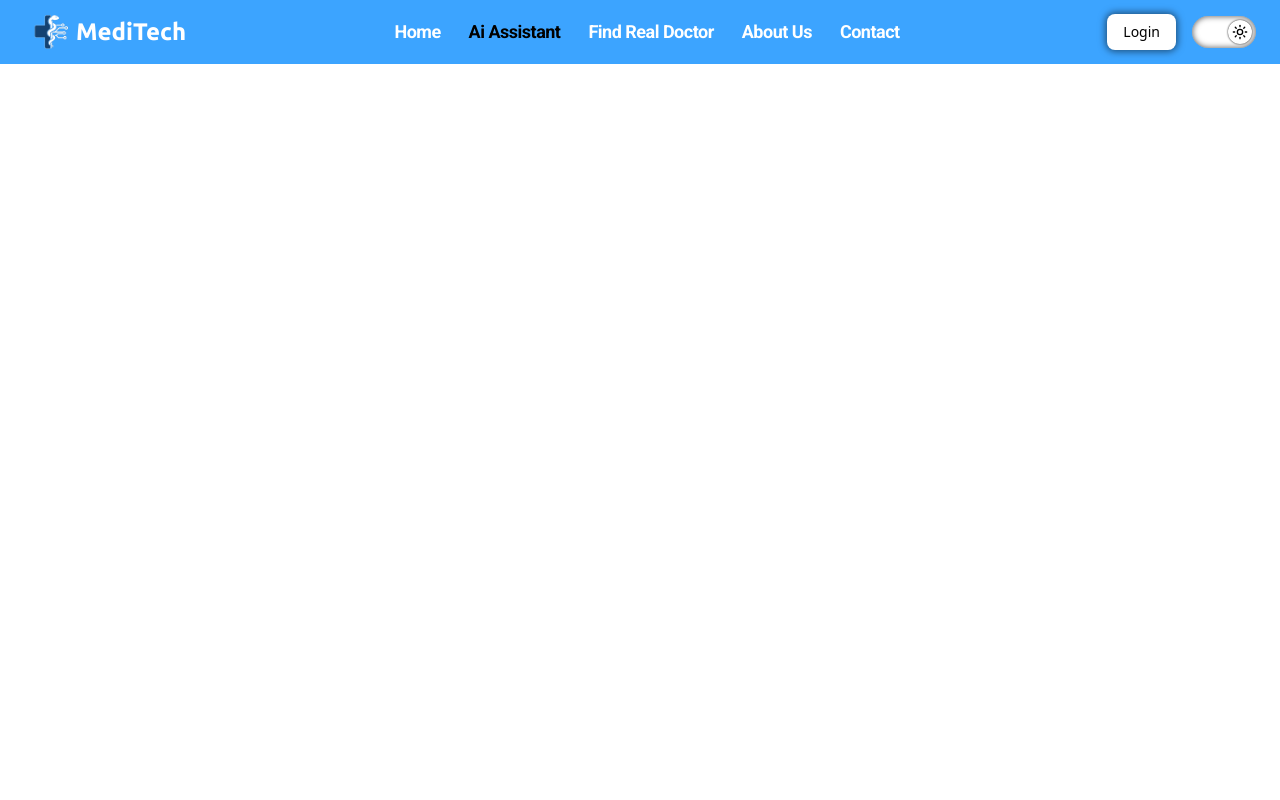
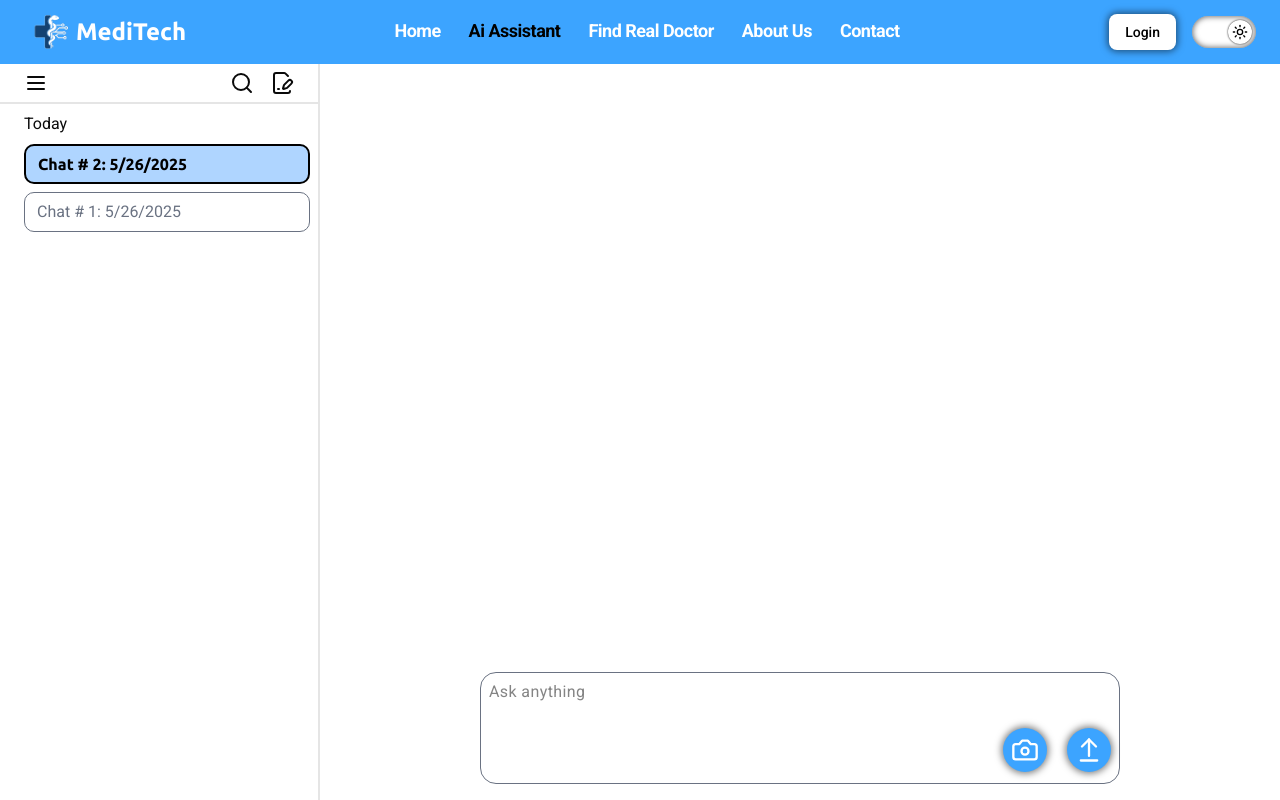
Before and after one commit to tahseen-haider/ai_medical_healthcare, a Next.js app: page /assistant in a window 1280 px wide. Built offline with nearby package versions, Linux system fonts and the light colour scheme; no server answers.

Commit message:
chat ui designing. paused for final terms 8th semester

```diff
--- a/app/assistant/page.tsx
+++ b/app/assistant/page.tsx
@@ -1,24 +1,12 @@
-"use client";
-
-import { Drawer, DrawerContent, DrawerTrigger } from "@/components/ui/drawer";
-import { ThemeToggler } from "@/components/header/theme-toggler";
-import { Button } from "@/components/ui/button";
-import { Settings } from "lucide-react";
-import ReportUploader from "@/components/report-uploader";
-import { DialogTitle } from "@radix-ui/react-dialog";
-import { useState } from "react";
-import { toast } from "sonner";
-import ChatComponent from "@/components/chat";
+import ChatComponent from "@/components/chat/Chat";
 
 export default function AssistantPage() {
-  const [reportData, setReportData] = useState("");
-  const onReportUpload = (data: string) => {
-    setReportData(data);
-    toast("Report Uploaded Successfully");
-    console.log(reportData);
-  };
+
   return (
-    <main></main>
+    <main className="flex flex-col items-center">
+      {/* Chat Section */}
+      <ChatComponent/>
+    </main>
   );
 }
 
--- a/app/globals.css
+++ b/app/globals.css
@@ -149,3 +149,11 @@ input[type="number"] {
   -moz-appearance: textfield;  /* Firefox */
   appearance: textfield;        /* Standard */
 }
+
+button {
+  cursor: pointer;
+}
+
+button:hover {
+  opacity: 80%;
+}
--- a/app/layout.tsx
+++ b/app/layout.tsx
@@ -39,7 +39,7 @@ export default async function RootLayout({
   return (
     <html lang="en" suppressHydrationWarning>
       <body
-        className={`${roboto.variable} ${ubuntu.variable} antialiased bg-light-1 dark:bg-dark-4`}
+        className={`${roboto.variable} ${ubuntu.variable} font-roboto antialiased bg-light-1 dark:bg-dark-4`}
       >
         <ThemeProvider
           attribute="class"
--- /dev/null
+++ b/components/ProfilePicture.tsx
@@ -0,0 +1,12 @@
+import Image from "next/image";
+import PFP from "@/public/images/PFP.png";
+
+export default function ProfilePicture() {
+  return (
+    <div
+      className={`rounded-full w-8 h-8 overflow-hidden shadow-[0_0_6px_rgba(0,0,0,0.4)] cursor-pointer`}
+    >
+      <Image src={PFP} width={32} height={32} alt="profile picture" />
+    </div>
+  );
+}
--- a/components/chat.tsx
+++ /dev/null
@@ -1,45 +0,0 @@
-"use client";
-
-import Messages from "./messages";
-import { Badge } from "./ui/badge";
-import { Textarea } from "./ui/textarea";
-import { Button } from "./ui/button";
-import { CornerDownLeft } from "lucide-react";
-
-type Props = {
-  reportData: string;
-};
-
-export default function ChatComponent({ reportData }: Props) {
-  // const { messages, input, handleInputChange, handleSubmit } = useChat();
-  return (
-    <div className="h-full bg-muted/50 relative flex flex-col min-h-[50vh] rounded-xl p-4 gap-4">
-      <Badge
-        variant={"outline"}
-        className={`absolute right-3 top-1.5 ${reportData && "bg-[#00B612]"}`}
-      >
-        {reportData ? "✓ Report Added" : "No Report Added"}
-      </Badge>
-      <div className="flex-1"></div>
-      {/* <Messages messages={messages} /> */}
-
-      <form
-        onSubmit={(event) => {
-          event.preventDefault();
-          console.log('Submitted')
-        }}
-        className="relative overflow-hidden rounded-lg border bg-background"
-      >
-        <Textarea
-          placeholder="Type your query here..."
-          className="min-h-12 resize-none border-0 p-3 shadow-none focus-visible:ring-0"
-        />
-        <div className="flex items-center p-3">
-          <Button className="ml-auto" size="sm" type="submit">
-            <CornerDownLeft className="size-3.5" />
-          </Button>
-        </div>
-      </form>
-    </div>
-  );
-}
--- /dev/null
+++ b/components/chat/Chat.tsx
@@ -0,0 +1,91 @@
+"use client";
+
+import { ArrowUpFromLine, FilePenLine, Menu, Search } from "lucide-react";
+import ReportUploader from "./ReportUploader";
+
+export default function ChatComponent() {
+  return (
+    <section className="w-full max-w-[1920px] h-[calc(100vh-64px)] min-h-52 flex">
+      {/* Sidebar */}
+      <div className="lg:w-1/4 border-r-2">
+        {/* Menu buttons */}
+        <div className="px-6 flex justify-between h-10 items-center border-b-2">
+          <Menu />
+          <div className="flex gap-4">
+            <Search />
+            <FilePenLine />
+          </div>
+        </div>
+        {/* Chats List */}
+        <div className="flex flex-col pl-6 py-2 pr-2 gap-2 h-[calc(100vh-104px)] overflow-auto">
+          <h4>Today</h4>
+          <div className="h-10 w-full border-2 bg-light-2 dark:bg-dark-2 text-black dark:text-white border-black dark:border-white rounded-lg flex items-center p-3 font-bold font-ubuntu ">
+            Chat # 2: 5/26/2025
+          </div>
+          <div className="h-10 w-full border-[1px] border-gray-500 text-gray-500 rounded-lg flex items-center text-base p-3 ">
+            Chat # 1: 5/26/2025
+          </div>
+        </div>
+      </div>
+      {/* Chat */}
+      <div className="lg:w-3/4 flex flex-col items-center">
+        {/* Messages Section */}
+        <section className=""></section>
+        {/* Input Box */}
+        <div className="fixed w-3/4 bottom-0 h-32 bg-light-1 dark:bg-dark-4">
+          <div className="border-[1px] border-gray-500 w-2/3 mx-auto h-28 rounded-2xl">
+            <form action="">
+              <textarea
+                name="userPrompt"
+                className="w-full resize-none focus:outline-none p-2 font-roboto leading-[22px] -tracking-tight"
+                placeholder="Ask anything"
+                rows={2}
+                required
+              />
+              {/* Buttons */}
+              <div className="w-full flex gap-5 justify-end p-2">
+                {/* Report Uploader */}
+                <ReportUploader/>
+                {/* Prompt Sender */}
+                <button type="submit" aria-label="Send message" className="bg-light-4 text-white p-2 rounded-full relative -top-5 shadow-light dark:shadow-dark">
+                  <ArrowUpFromLine size={28}/>
+                </button>
+              </div>
+            </form>
+          </div>
+        </div>
+      </div>
+    </section>
+  );
+}
+
+// const { messages, input, handleInputChange, handleSubmit } = useChat();
+
+// <div className="h-full bg-muted/50 relative flex flex-col min-h-[50vh] rounded-xl p-4 gap-4">
+//   <Badge
+//     variant={"outline"}
+//     className={`absolute right-3 top-1.5 ${reportData && "bg-[#00B612]"}`}
+//   >
+//     {reportData ? "✓ Report Added" : "No Report Added"}
+//   </Badge>
+//   <div className="flex-1"></div>
+//   {/* <Messages messages={messages} /> */}
+
+//   <form
+//     onSubmit={(event) => {
+//       event.preventDefault();
+//       console.log('Submitted')
+//     }}
+//     className="relative overflow-hidden rounded-lg border bg-background"
+//   >
+//     <Textarea
+//       placeholder="Type your query here..."
+//       className="min-h-12 resize-none border-0 p-3 shadow-none focus-visible:ring-0"
+//     />
+//     <div className="flex items-center p-3">
+//       <Button className="ml-auto" size="sm" type="submit">
+//         <CornerDownLeft className="size-3.5" />
+//       </Button>
+//     </div>
+//   </form>
+// </div>
--- /dev/null
+++ b/components/chat/ReportUploader.tsx
@@ -0,0 +1,11 @@
+import { Camera } from "lucide-react";
+export default function ReportUploader() {
+  return (
+    <div
+      aria-label="Upload Report"
+      className="bg-light-4 text-white p-2 rounded-full relative -top-5 shadow-light dark:shadow-dark cursor-pointer"
+    >
+      <Camera size={28} />
+    </div>
+  );
+}
--- a/components/header/ProfileButton.tsx
+++ b/components/header/ProfileButton.tsx
@@ -1,5 +1,4 @@
-import Image from "next/image";
-import PFP from "@/public/images/PFP.png";
+
 import {
   DropdownMenu,
   DropdownMenuContent,
@@ -12,17 +11,14 @@ import Btn from "../Button";
 import { Button } from "../ui/button";
 import { useActionState } from "react";
 import { logout } from "@/actions/auth";
+import ProfilePicture from "../ProfilePicture";
 
 export default function ProfileButton() {
   const [state, action, pending] = useActionState(logout, undefined)
   return (
     <DropdownMenu>
       <DropdownMenuTrigger>
-        <div
-          className={`rounded-full w-8 h-8 overflow-hidden shadow-[0_0_6px_rgba(0,0,0,0.4)] cursor-pointer`}
-        >
-          <Image src={PFP} width={32} height={32} alt="profile picture" />
-        </div>
+        <ProfilePicture/>
       </DropdownMenuTrigger>
       <DropdownMenuContent>
         <DropdownMenuLabel>My Account</DropdownMenuLabel>
```
